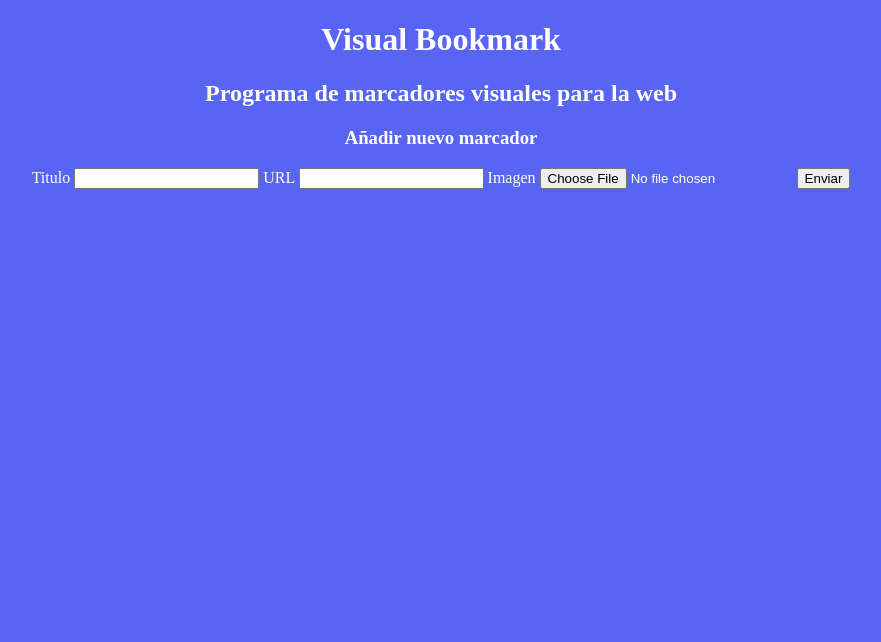
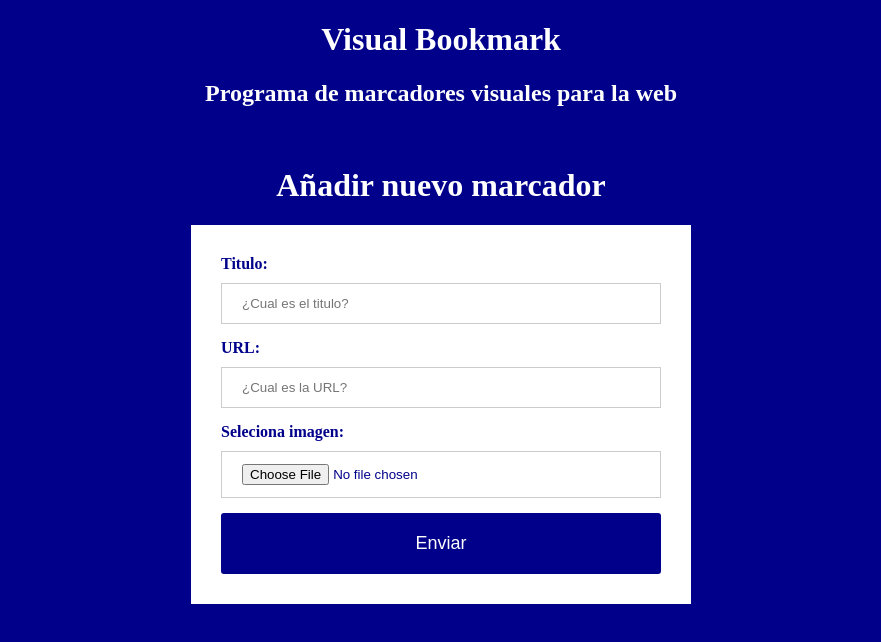
Before and after one commit to adrianDelRio/visualBookmark, a website: page src/views/index.html in a window 1280 px wide. Shown: the whole page, without its empty margins (199-1080 px from the left). Drawn offline with Linux system fonts and the light colour scheme.

Commit message:
Frontend adjustment

```diff
--- a/src/public/css/main.css
+++ b/src/public/css/main.css
@@ -1,19 +1,57 @@
 body {
-    background-color: #5865F2;
+    background-color: darkblue;
     color: white;
 }
 
-h1, h2, h3, h4, form {
-    text-align: center;
-}
-
+/* Simulación caja imagen */
 #datosSimulados {
     text-align: center;
     font-weight: bold;
-    /* Simula caja imagen */
-    background-color: grey;
-    border: 5px solid cyan;
+    background-color: gray;
+    border: 5px solid blue;
+    color: white;
     padding: 80px;
     margin-left: 30%;
     margin-right: 30%;
 }
+
+/* Formulario */
+* {
+    box-sizing: border-box;
+}
+.container {
+    max-width: 500px;
+    margin: 60px auto;
+}
+.container h1 {
+    text-align: center;
+    color: white;
+}
+form {
+    background-color: white;
+    padding: 30px;
+}
+form .input-group {
+    margin-bottom: 15px;
+    color: darkblue;
+    font-weight: bold;
+}
+form label {
+    display: block;
+    margin-bottom: 10px;
+}
+form input {
+    padding: 12px 20px;
+    width: 100%;
+    border: 1px solid #ccc;
+}
+.submit-btn {
+    width: 100%;
+    border: none;
+    background: darkblue;
+    font-size: 18px;
+    color: white;
+    border-radius: 3px;
+    padding: 20px;
+    text-align: center;
+}
--- a/src/public/js/main.js
+++ b/src/public/js/main.js
@@ -1,18 +1,22 @@
-function handleSubmit(event) {
-    event.preventDefault();
-    const data = new FormData(event.target);
-    const value = Object.fromEntries(data.entries());
-    value.topics = data.getAll("topics");
+const form = document.getElementById("form");
+form.addEventListener("submit", submitForm);
 
-    // Mostramos los datos (simulando varios)
-    console.log({ value });
-
-    var show = document.getElementById("muestraDatos");
-    for (i = 0; i < 5; i++) {
-        show.innerHTML += "<p id='datosSimulados'>El titulo " + i + " es: " + value.title + "<br/>"
-        + "La URL " + i + " es: " + value.url + "<br/><p>";
-    }
+function submitForm(e) {
+    e.preventDefault();
+    const title = document.getElementById("title");
+    const url = document.getElementById("url");
+    const image = document.getElementById("image");
+    const formData = new FormData();
+    formData.append("title", title.value);
+    formData.append("url", url.value);
+    formData.append("image", image.value);
+    fetch("http://127.0.0.1:3000/upload_bookmark", {
+        method: 'POST',
+        body: formData,
+        headers: {
+          "Content-Type": "multipart/form-data"
+        }
+    })
+        .then((res) => console.log(res))
+        .catch((err) => ("Error occured", err));
 }
-
-const form = document.querySelector("form");
-form.addEventListener("submit", handleSubmit);
--- a/src/views/index.html
+++ b/src/views/index.html
@@ -10,24 +10,31 @@
 </head>
 <body>
 
-    <h1>Visual Bookmark</h1>
-    <h2>Programa de marcadores visuales para la web</h2>
+    <div style="text-align: center;">
+        <h1>Visual Bookmark</h1>
+        <h2>Programa de marcadores visuales para la web</h2>
+    </div>
 
     <div id="muestraDatos"></div>
 
-    <h3>Añadir nuevo marcador</h3>
-    <form>
-        <label for="title">Titulo</label>
-        <input type="text" name="title" id="title" />
-
-        <label for="url">URL</label>
-        <input type="url" name="url" id="url" />
-
-        <label for="image">Imagen</label>
-        <input type="file" name="image" id="image" />
-
-        <button type="submit">Enviar</button>
-    </form>
+    <div class="container">
+        <h1>Añadir nuevo marcador</h1>
+        <form id='form'>
+            <div class="input-group">
+                <label for='title'>Titulo:</label>
+                <input type="text" name='title' id='title' placeholder="¿Cual es el titulo?" />
+            </div>
+            <div class="input-group">
+                <label for='url'>URL:</label>
+                <input type="url" name='url' id='url' placeholder="¿Cual es la URL?" />
+            </div>
+            <div class="input-group">
+                <label for='image'>Seleciona imagen:</label>
+                <input type="file" name='image' id='image'>
+            </div>
+            <button class="submit-btn" type='submit'>Enviar</button>
+        </form>
+    </div>
 
     <script src='/js/main.js'></script>
 
```
Also changed, not shown: src/public/js/showBookmark.js (added, +18 -0 lines).
